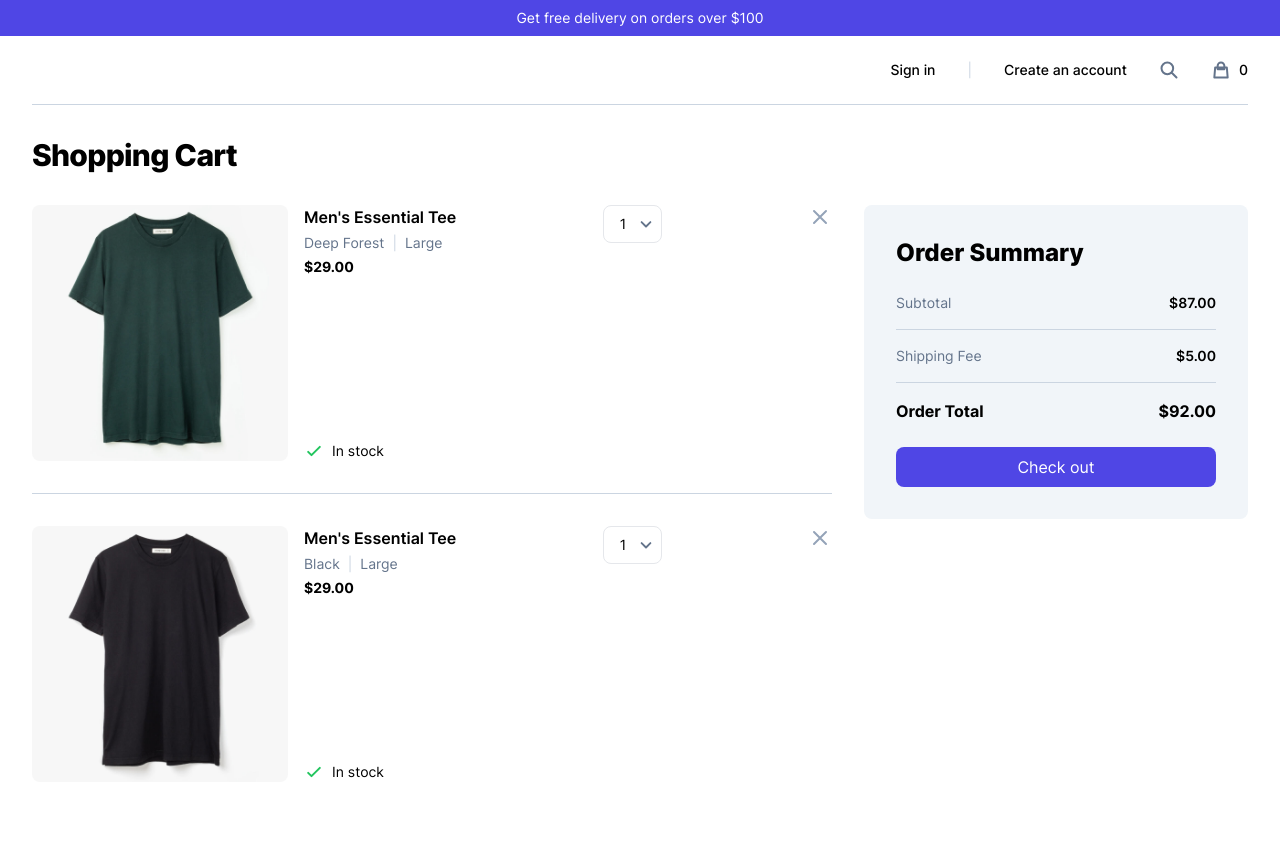
After one commit to joaquinvaldezzz/ecommerce-website, a PHP site: page /shopping-cart.php in a window 1280 px wide. The commit adds this page. Run offline with PHP 8.4, Linux system fonts and the light colour scheme; style sheets or scripts are compiled from the project's sources.

Commit message:
Create shopping-cart.php

```diff
--- a/includes/header.php
+++ b/includes/header.php
@@ -39,7 +39,7 @@
         </button>
 
         <div class="ml-6 lg:ml-8">
-          <a class="flex items-center" href="#">
+          <a class="flex items-center" href="/ecommerce-website/shopping-cart.php">
             <svg class="h-5 w-5 text-slate-500" fill="none" viewBox="0 0 20 20">
               <path
                 stroke="currentColor"
--- /dev/null
+++ b/shopping-cart.php
@@ -0,0 +1,211 @@
+<!DOCTYPE html>
+<html lang="en">
+  <head>
+    <meta charset="utf-8" />
+    <meta name="viewport" content="width=device-width, initial-scale=1.0" />
+    <title>Shopping Cart</title>
+    <link rel="stylesheet" href="/ecommerce-website/dist/main.css" />
+    <link rel="icon" href="/ecommerce-website/public/favicon.svg" />
+  </head>
+
+  <body>
+    <?php include 'includes/header.php'; ?>
+
+    <main>
+      <section class="p-8 sm:pb-12 md:pb-16">
+        <h1 class="text-2xl font-extrabold tracking-tight lg:text-3xl">Shopping Cart</h1>
+        <div class="mt-8 md:mx-auto md:max-w-lg lg:mx-0 lg:max-w-none" role="grid">
+          <div class="grid gap-8 lg:grid-cols-2 xl:grid-cols-3" role="row">
+            <div class="xl:col-span-2" role="gridcell">
+              <div class="space-y-8 divide-y divide-slate-300">
+                <div class="flex">
+                  <div class="w-32 lg:w-40 xl:w-64">
+                    <img
+                      class="rounded-lg"
+                      src="/ecommerce-website/public/images/trending-products/tee-deep-forest.jpg"
+                      alt="Deep Forest Tee"
+                    />
+                  </div>
+
+                  <div class="ml-4 flex flex-1 flex-col">
+                    <div class="flex justify-between">
+                      <div>
+                        <h2 class="font-semibold">Men's Essential Tee</h2>
+                        <div class="mt-1 flex items-center space-x-2">
+                          <span class="text-sm text-slate-500">Deep Forest</span>
+                          <span class="select-none text-sm text-slate-300">|</span>
+                          <span class="text-sm text-slate-500">Large</span>
+                        </div>
+                        <div class="mt-1 text-sm font-bold">$29.00</div>
+                      </div>
+
+                      <div class="hidden sm:relative sm:flex sm:h-min">
+                        <select
+                          class="relative z-10 cursor-pointer appearance-none rounded-lg border bg-transparent py-2 pl-4 pr-8 text-sm focus:outline-none"
+                          id="quantity"
+                        >
+                          <option value="1">1</option>
+                          <option value="2">2</option>
+                          <option value="3">3</option>
+                          <option value="4">4</option>
+                          <option value="5">5</option>
+                        </select>
+
+                        <svg
+                          class="h-4 w-4 text-slate-500 sm:absolute sm:top-1/2 sm:right-2 sm:-translate-y-1/2"
+                          fill="none"
+                          viewBox="0 0 17 16"
+                        >
+                          <path
+                            stroke="currentColor"
+                            stroke-linecap="round"
+                            stroke-linejoin="round"
+                            stroke-width="2"
+                            d="M13.167 6 8.5 10.667 3.833 6"
+                          />
+                        </svg>
+                      </div>
+
+                      <button class="h-min">
+                        <svg class="h-6 w-6 text-slate-400" fill="none" viewBox="0 0 24 24">
+                          <path
+                            stroke="currentColor"
+                            stroke-linecap="round"
+                            stroke-linejoin="round"
+                            stroke-width="2"
+                            d="m6 6 12 12M6 18 18 6 6 18Z"
+                          />
+                        </svg>
+                      </button>
+                    </div>
+
+                    <div class="mt-auto flex items-center">
+                      <svg class="h-5 w-5 text-green-500" fill="none" viewBox="0 0 20 20">
+                        <path
+                          stroke="currentColor"
+                          stroke-linecap="round"
+                          stroke-linejoin="round"
+                          stroke-width="2"
+                          d="M4.167 10.833 7.5 14.167l8.333-8.334"
+                        />
+                      </svg>
+                      <span class="ml-2 text-sm">In stock</span>
+                    </div>
+                  </div>
+                </div>
+
+                <div class="flex pt-8">
+                  <div class="w-32 lg:w-40 xl:w-64">
+                    <img
+                      class="rounded-lg"
+                      src="/ecommerce-website/public/images/trending-products/tee-black.jpg"
+                      alt="Black Tee"
+                    />
+                  </div>
+
+                  <div class="ml-4 flex flex-1 flex-col">
+                    <div class="flex justify-between">
+                      <div>
+                        <h2 class="font-semibold">Men's Essential Tee</h2>
+                        <div class="mt-1 flex items-center space-x-2">
+                          <span class="text-sm text-slate-500">Black</span>
+                          <span class="select-none text-sm text-slate-300">|</span>
+                          <span class="text-sm text-slate-500">Large</span>
+                        </div>
+                        <div class="mt-1 text-sm font-bold">$29.00</div>
+                      </div>
+
+                      <div class="hidden sm:relative sm:flex sm:h-min">
+                        <select
+                          class="relative z-10 cursor-pointer appearance-none rounded-lg border bg-transparent py-2 pl-4 pr-8 text-sm focus:outline-none"
+                          id="quantity"
+                        >
+                          <option value="1">1</option>
+                          <option value="2">2</option>
+                          <option value="3">3</option>
+                          <option value="4">4</option>
+                          <option value="5">5</option>
+                        </select>
+
+                        <svg
+                          class="h-4 w-4 text-slate-500 sm:absolute sm:top-1/2 sm:right-2 sm:-translate-y-1/2"
+                          fill="none"
+                          viewBox="0 0 17 16"
+                        >
+                          <path
+                            stroke="currentColor"
+                            stroke-linecap="round"
+                            stroke-linejoin="round"
+                            stroke-width="2"
+                            d="M13.167 6 8.5 10.667 3.833 6"
+                          />
+                        </svg>
+                      </div>
+
+                      <button class="h-min">
+                        <svg class="h-6 w-6 text-slate-400" fill="none" viewBox="0 0 24 24">
+                          <path
+                            stroke="currentColor"
+                            stroke-linecap="round"
+                            stroke-linejoin="round"
+                            stroke-width="2"
+                            d="m6 6 12 12M6 18 18 6 6 18Z"
+                          />
+                        </svg>
+                      </button>
+                    </div>
+
+                    <div class="mt-auto flex items-center">
+                      <svg class="h-5 w-5 text-green-500" fill="none" viewBox="0 0 20 20">
+                        <path
+                          stroke="currentColor"
+                          stroke-linecap="round"
+                          stroke-linejoin="round"
+                          stroke-width="2"
+                          d="M4.167 10.833 7.5 14.167l8.333-8.334"
+                        />
+                      </svg>
+                      <span class="ml-2 text-sm">In stock</span>
+                    </div>
+                  </div>
+                </div>
+              </div>
+            </div>
+
+            <div role="gridcell">
+              <div class="rounded-lg bg-slate-100 p-8">
+                <h3 class="text-xl font-extrabold lg:text-2xl">Order Summary</h3>
+                <div class="mt-6 space-y-4">
+                  <div class="flex items-center justify-between">
+                    <span class="text-sm text-slate-500">Subtotal</span>
+                    <span class="text-sm font-semibold">$87.00</span>
+                  </div>
+
+                  <hr class="border-slate-300" />
+
+                  <div class="flex items-center justify-between">
+                    <span class="text-sm text-slate-500">Shipping Fee</span>
+                    <span class="text-sm font-semibold">$5.00</span>
+                  </div>
+
+                  <hr class="border-slate-300" />
+
+                  <div class="flex items-center justify-between">
+                    <span class="font-bold">Order Total</span>
+                    <span class="font-bold">$92.00</span>
+                  </div>
+                </div>
+
+                <div class="mt-6">
+                  <button class="block w-full rounded-lg bg-indigo-600 px-4 py-2 text-white">
+                    Check out
+                  </button>
+                </div>
+              </div>
+            </div>
+          </div>
+        </div>
+      </section>
+    </main>
+  </body>
+</html>
```
